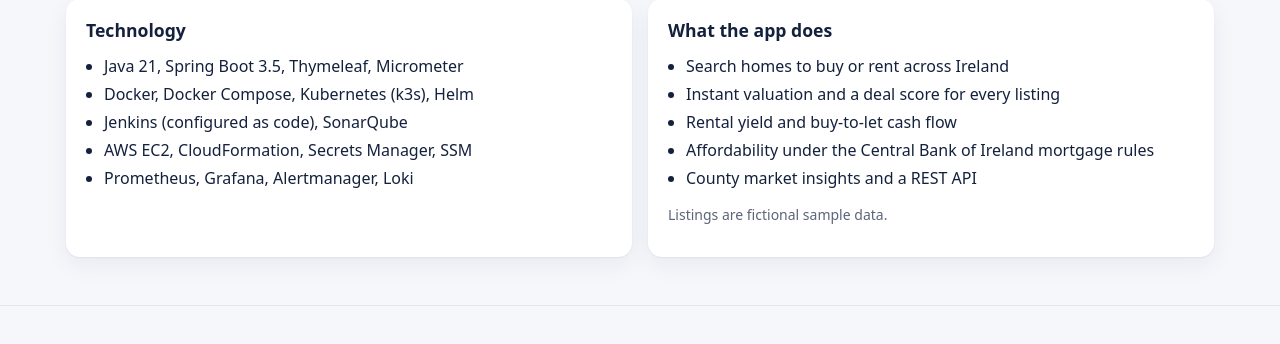
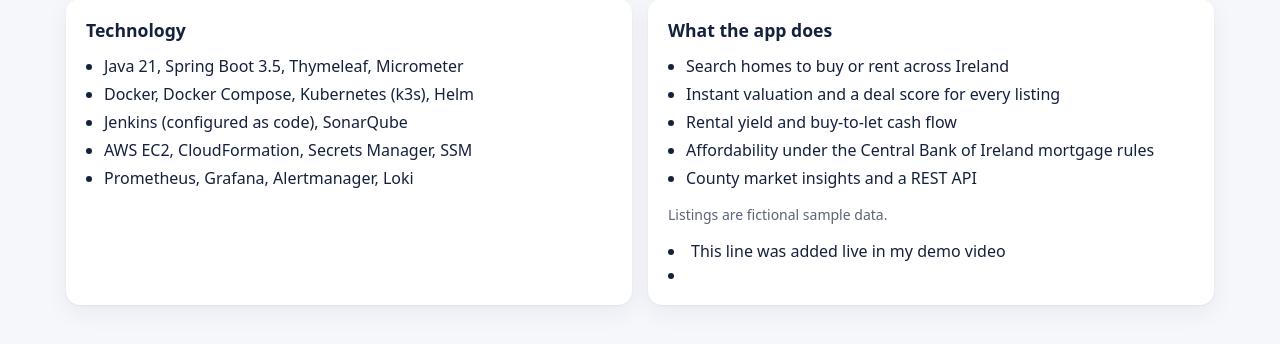
Before and after one commit to L00205200/L00205200-propertyhub, a Spring app: template src/main/resources/templates/about.html in a window 1280 px wide. Shown: the part 701-1045 px from the top of the page. Run offline with Thymeleaf, Linux system fonts and the light colour scheme; the template is opened without the code that fills it, so the values that code supplies are empty; some of the project's set-up classes (security, data sources, template engines, error pages and the like) are left out, and stand-ins take their place.

Commit message:
feat: add demo line to about page

```diff
--- a/src/main/resources/templates/about.html
+++ b/src/main/resources/templates/about.html
@@ -76,6 +76,7 @@
                 <li>County market insights and a REST API</li>
             </ul>
             <p class="muted small">Listings are fictional sample data.</p>
+           <li>This line was added live in my demo video<li></li>
         </section>
     </div>
 </main>
```
